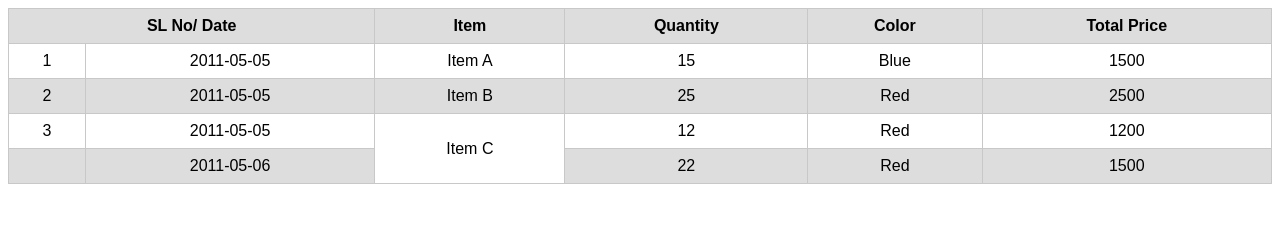
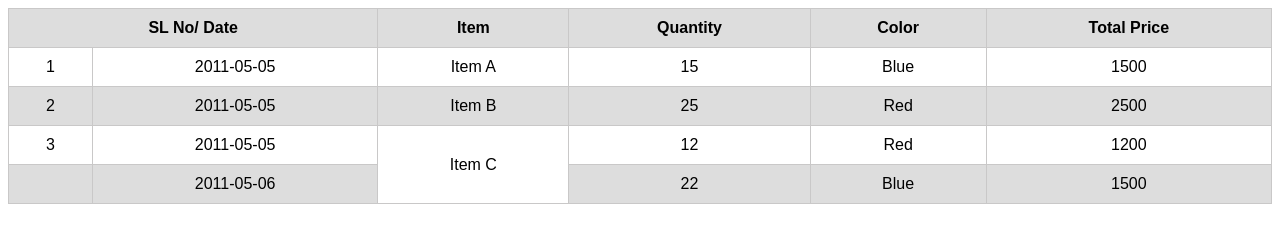
Before and after one commit to Priya-Sandal/Assignments4, a plain HTML site: page index.html in a window 1280 px wide. Drawn offline with Linux system fonts and the light colour scheme.

Commit message:
add a file

```diff
--- a/index.html
+++ b/index.html
@@ -42,7 +42,7 @@
                 <td></td>
                 <td>2011-05-06</td>
                 <td>22</td>
-                <td>Red</td>
+                <td>Blue</td>
                 <td>1500</td>
             </tr>
         </table>
--- a/style.css
+++ b/style.css
@@ -8,7 +8,7 @@ table {
   td, th {
     border: 1px solid #c9c8c8;
     text-align: center;
-    padding: 8px;
+    padding: 10px;
   }
 
   tr:nth-child(odd) {
```
